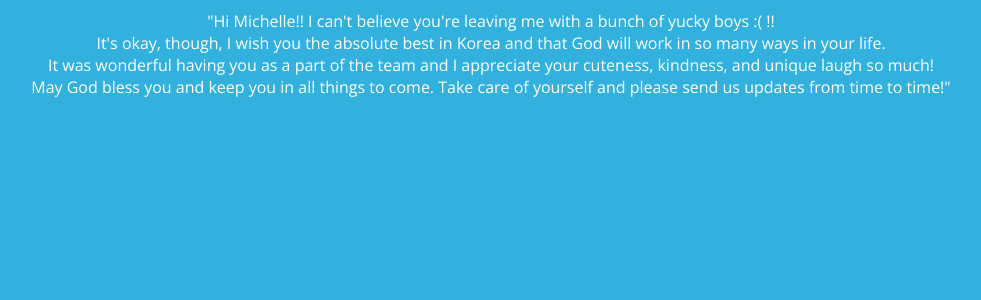
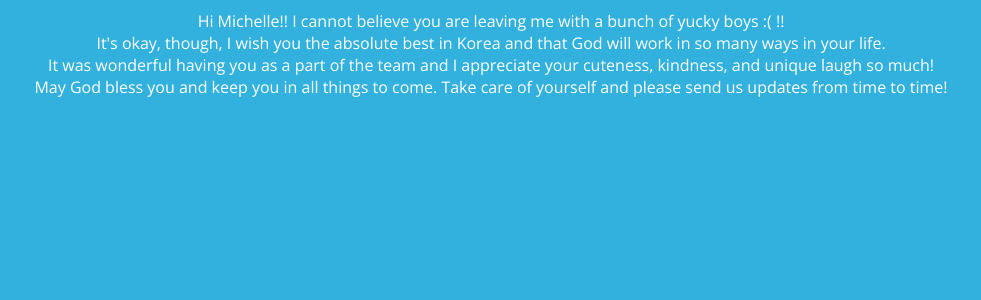
Before and after one commit to varoot/michelles-card, a PHP site: page /rachel/ in a window 1280 px wide. Shown: the top 300 px of the page, without its empty margins (149-1130 px from the left). Run offline with PHP 8.4, Linux system fonts and the light colour scheme; style sheets or scripts are compiled from the project's sources; some libraries are stand-ins or nearby versions.

Commit message:
Update index.php

```diff
--- a/rachel/index.php
+++ b/rachel/index.php
@@ -16,10 +16,10 @@
 </head>
 <body>
 	<div>
-	"Hi Michelle!! I can't believe you're leaving me with a bunch of yucky boys :( !!<br>
+	Hi Michelle!! I cannot believe you are leaving me with a bunch of yucky boys :( !!<br>
 	It's okay, though, I wish you the absolute best in Korea and that God will work in so many ways in your life.<Br>
 	It was wonderful having you as a part of the team and I appreciate your cuteness, kindness, and unique laugh so much!<br>
-	May God bless you and keep you in all things to come. Take care of yourself and please send us updates from time to time!"
+	May God bless you and keep you in all things to come. Take care of yourself and please send us updates from time to time!
 	</div>
 
 	<!-- Javascript below -->
```
